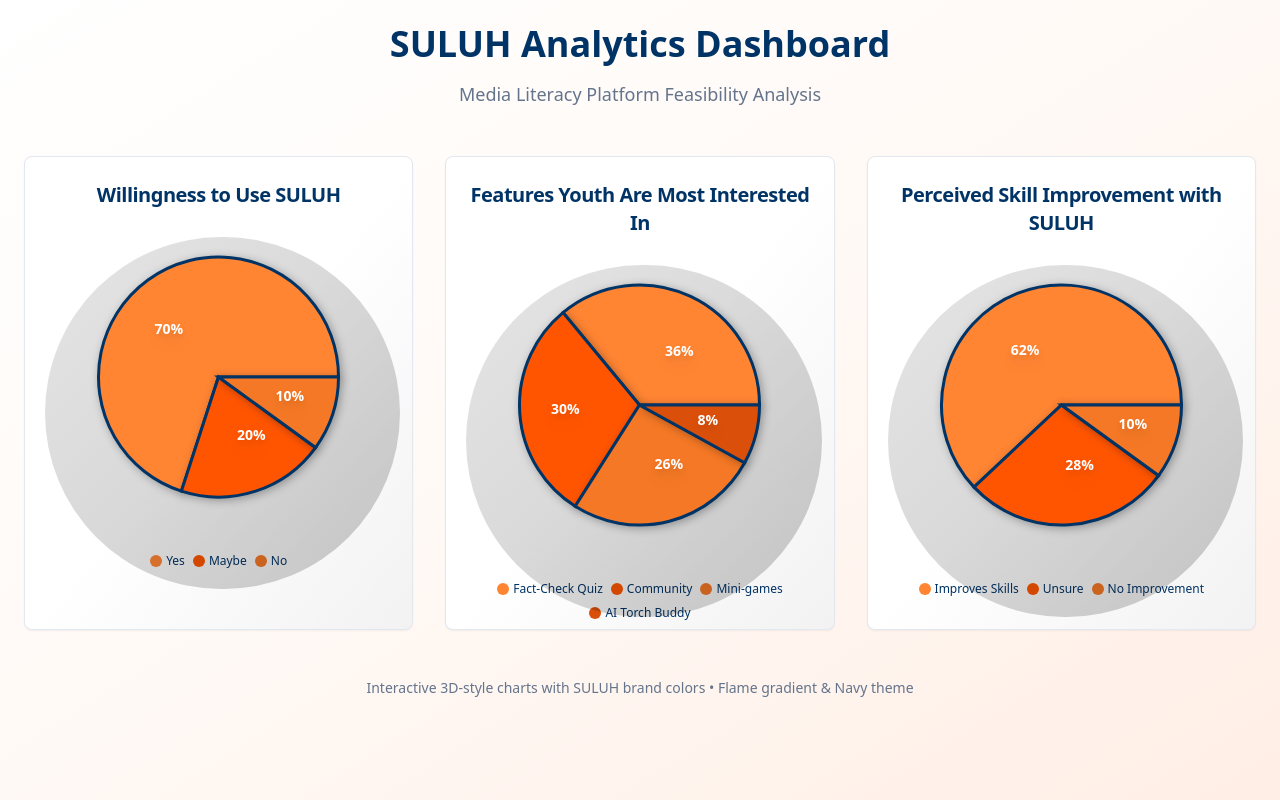
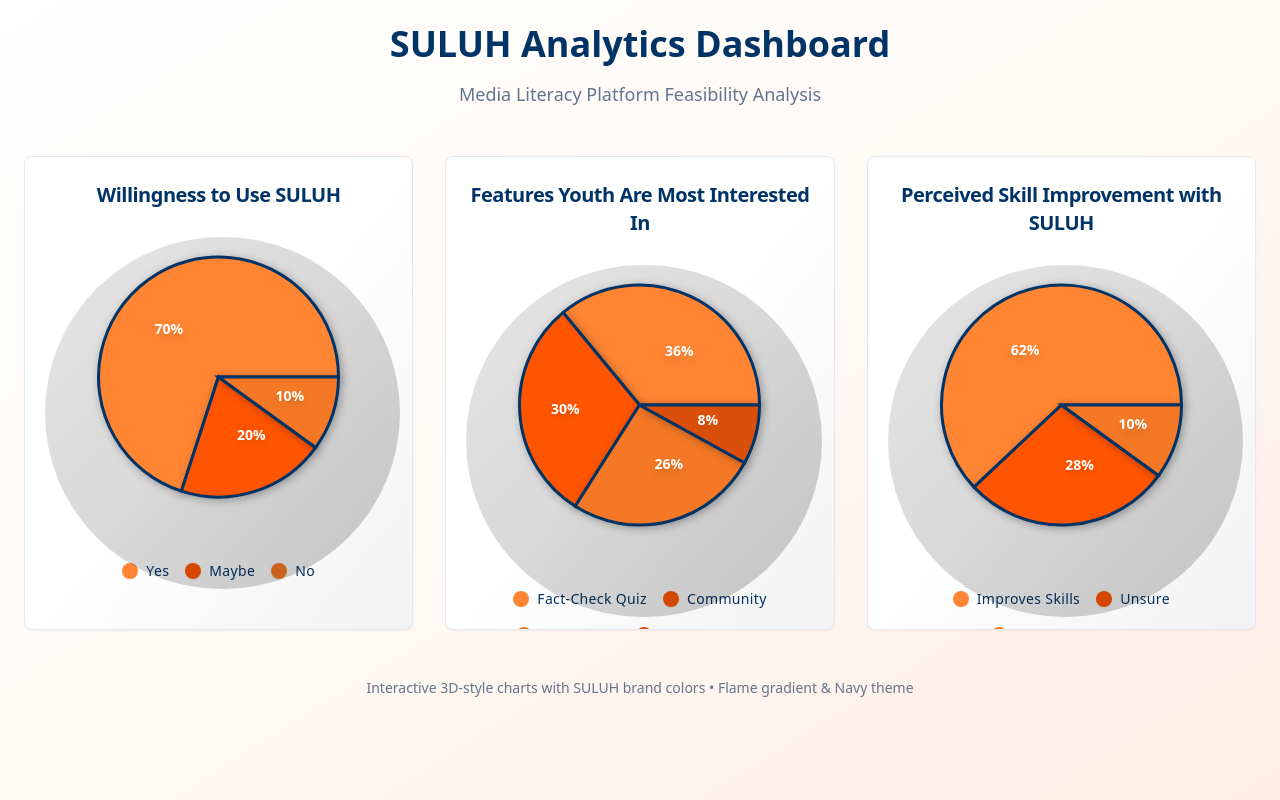
Before and after one commit to mudzakirsaid-sudo/suluh-flame-charts, a React (Vite) app: page / in a window 1280 px wide. Built offline with nearby package versions, Linux system fonts and the light colour scheme.

Commit message:
Improve chart text alignment
Align chart text to the middle of the grape background for all three pie charts.

```diff
--- a/src/components/SuluhCharts.tsx
+++ b/src/components/SuluhCharts.tsx
@@ -97,14 +97,14 @@ const Chart3D = ({ data, title }: { data: any[], title: string }) => (
       </div>
 
       {/* Legend */}
-      <div className="flex flex-wrap justify-center gap-2 mt-4">
+      <div className="flex flex-wrap justify-center items-center gap-4 mt-6 px-4">
         {data.map((entry, index) => (
-          <div key={index} className="flex items-center gap-1">
+          <div key={index} className="flex items-center gap-2">
             <div
-              className="w-3 h-3 rounded-full"
+              className="w-4 h-4 rounded-full shadow-sm"
               style={{ backgroundColor: entry.color }}
             />
-            <span className="text-xs text-[hsl(var(--navy))] dark:text-foreground">
+            <span className="text-sm font-medium text-[hsl(var(--navy))] dark:text-foreground tracking-wide">
               {entry.name}
             </span>
           </div>
```
